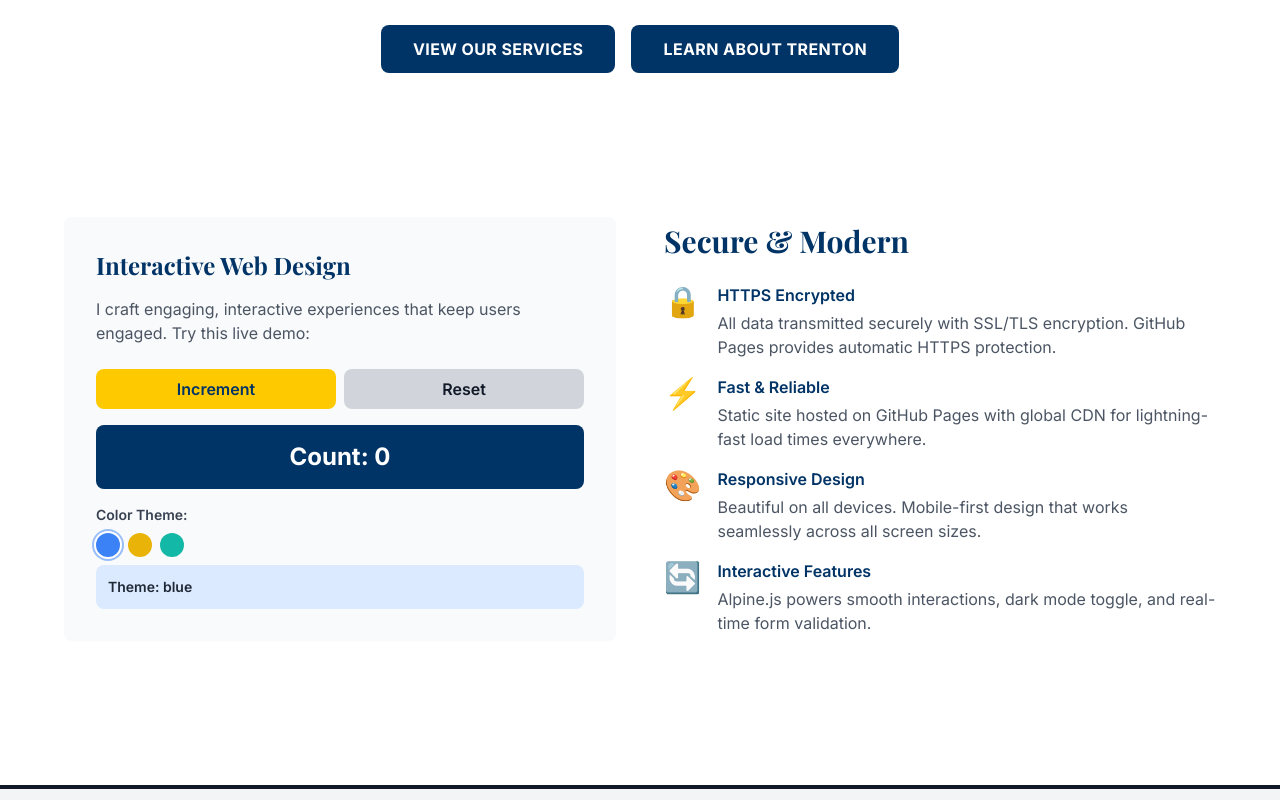
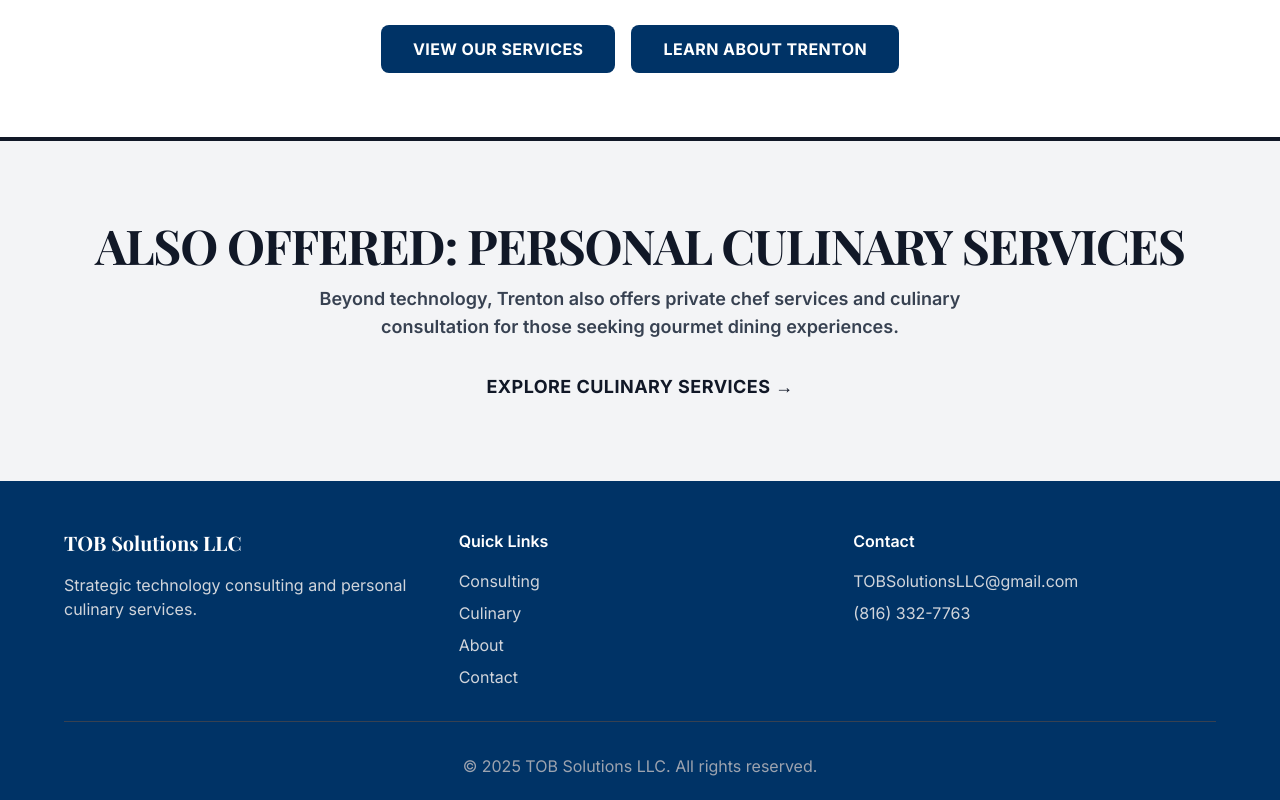
Before and after one commit to TOB-Solutions-LLC/TOB-Solutions-LLC.github.io, a website: page index.html in a window 1280 px wide. Shown: the part 1200-2000 px from the top of the page. Drawn offline with nearby package versions, Linux system fonts and the light colour scheme.

Commit message:
Revert "Add interactive web design demo and security features section to home page; update culinary CTA styling"
This reverts commit 1cb37acf8a79225961942febc642af10adb11bc4.

```diff
--- a/index.html
+++ b/index.html
@@ -490,80 +490,6 @@
             </div>
         </section>
 
-        <!-- Web Design & Security Section -->
-        <section class="py-20 bg-white">
-            <div class="section-container">
-                <div class="grid grid-cols-1 md:grid-cols-2 gap-12 items-center mb-16">
-                    <!-- Interactive Demo -->
-                    <div x-data="{ count: 0, color: 'blue' }" class="bg-gray-50 p-8 rounded-lg">
-                        <h3 class="font-display text-2xl font-bold text-brand-dark mb-4">Interactive Web Design</h3>
-                        <p class="text-gray-600 mb-6">I craft engaging, interactive experiences that keep users engaged. Try this live demo:</p>
-
-                        <div class="space-y-4">
-                            <div class="flex gap-2">
-                                <button @click="count++" class="flex-1 bg-brand-gold text-brand-dark px-4 py-2 rounded-lg font-semibold hover:opacity-90 transition">Increment</button>
-                                <button @click="count = 0" class="flex-1 bg-gray-300 text-gray-900 px-4 py-2 rounded-lg font-semibold hover:opacity-90 transition">Reset</button>
-                            </div>
-                            <div class="bg-brand-dark text-white p-4 rounded-lg text-center text-2xl font-bold">
-                                Count: <span x-text="count"></span>
-                            </div>
-
-                            <div class="space-y-2">
-                                <p class="text-sm font-semibold text-gray-700">Color Theme:</p>
-                                <div class="flex gap-2">
-                                    <button @click="color = 'blue'" :class="color === 'blue' ? 'ring-2 ring-offset-2' : ''" class="w-6 h-6 bg-blue-500 rounded-full"></button>
-                                    <button @click="color = 'gold'" :class="color === 'gold' ? 'ring-2 ring-offset-2' : ''" class="w-6 h-6 bg-yellow-500 rounded-full"></button>
-                                    <button @click="color = 'teal'" :class="color === 'teal' ? 'ring-2 ring-offset-2' : ''" class="w-6 h-6 bg-teal-500 rounded-full"></button>
-                                </div>
-                                <div :class="{
-                                    'bg-blue-100': color === 'blue',
-                                    'bg-yellow-100': color === 'gold',
-                                    'bg-teal-100': color === 'teal'
-                                }" class="p-3 rounded-lg text-sm font-semibold text-gray-800">
-                                    Theme: <span x-text="color"></span>
-                                </div>
-                            </div>
-                        </div>
-                    </div>
-
-                    <!-- Security & Features -->
-                    <div>
-                        <h3 class="font-display text-3xl font-bold text-brand-dark mb-6">Secure & Modern</h3>
-                        <div class="space-y-4">
-                            <div class="flex gap-4">
-                                <div class="text-3xl">🔒</div>
-                                <div>
-                                    <h4 class="font-semibold text-brand-dark mb-1">HTTPS Encrypted</h4>
-                                    <p class="text-gray-600">All data transmitted securely with SSL/TLS encryption. GitHub Pages provides automatic HTTPS protection.</p>
-                                </div>
-                            </div>
-                            <div class="flex gap-4">
-                                <div class="text-3xl">⚡</div>
-                                <div>
-                                    <h4 class="font-semibold text-brand-dark mb-1">Fast & Reliable</h4>
-                                    <p class="text-gray-600">Static site hosted on GitHub Pages with global CDN for lightning-fast load times everywhere.</p>
-                                </div>
-                            </div>
-                            <div class="flex gap-4">
-                                <div class="text-3xl">🎨</div>
-                                <div>
-                                    <h4 class="font-semibold text-brand-dark mb-1">Responsive Design</h4>
-                                    <p class="text-gray-600">Beautiful on all devices. Mobile-first design that works seamlessly across all screen sizes.</p>
-                                </div>
-                            </div>
-                            <div class="flex gap-4">
-                                <div class="text-3xl">🔄</div>
-                                <div>
-                                    <h4 class="font-semibold text-brand-dark mb-1">Interactive Features</h4>
-                                    <p class="text-gray-600">Alpine.js powers smooth interactions, dark mode toggle, and real-time form validation.</p>
-                                </div>
-                            </div>
-                        </div>
-                    </div>
-                </div>
-            </div>
-        </section>
-
         <!-- Culinary Services Teaser -->
         <section class="py-20 bg-gray-100 border-t-4 border-gray-900">
             <div class="section-container text-center">
```
Also changed, not shown: culinary.html (+3 -3 lines).
